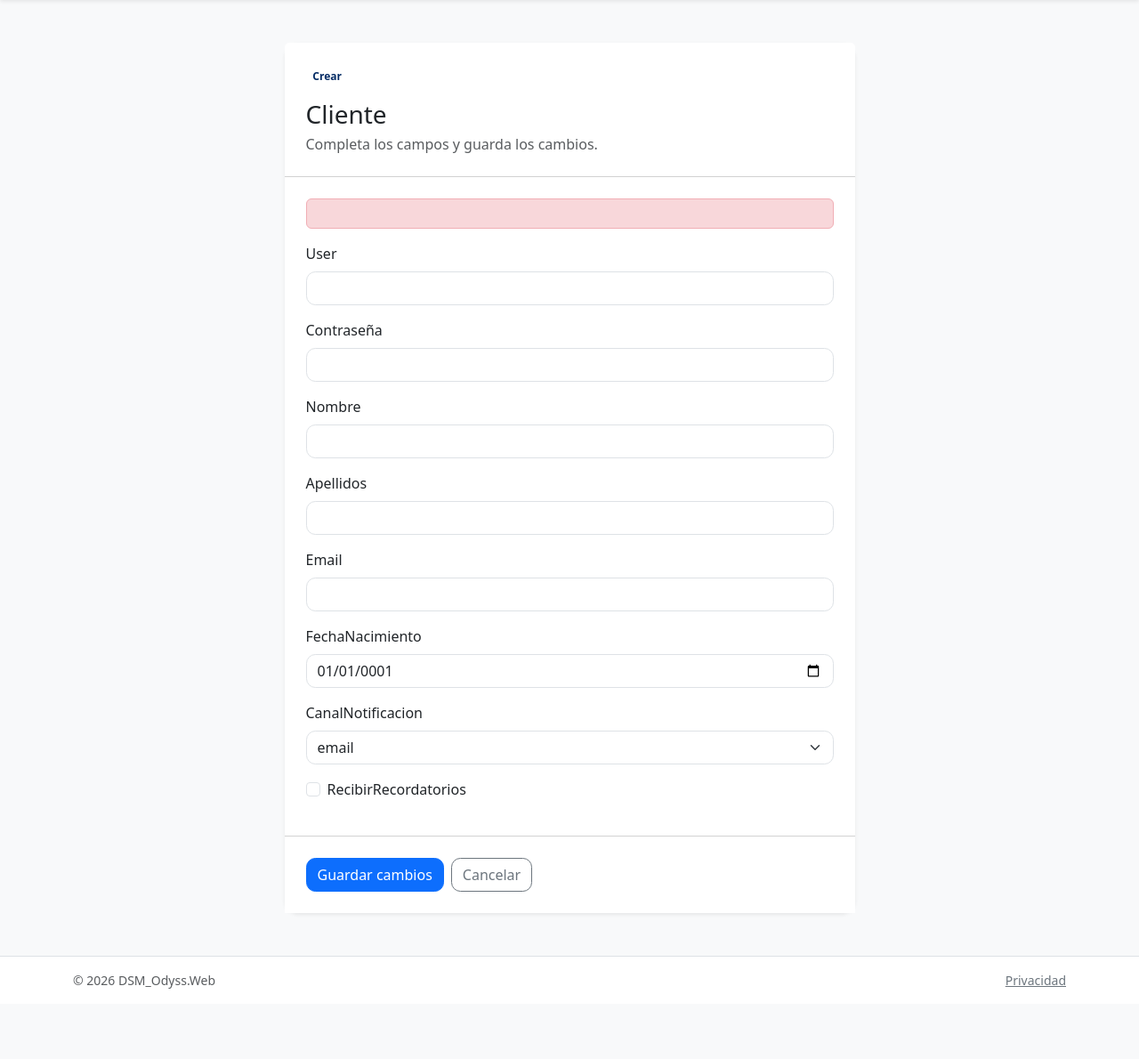
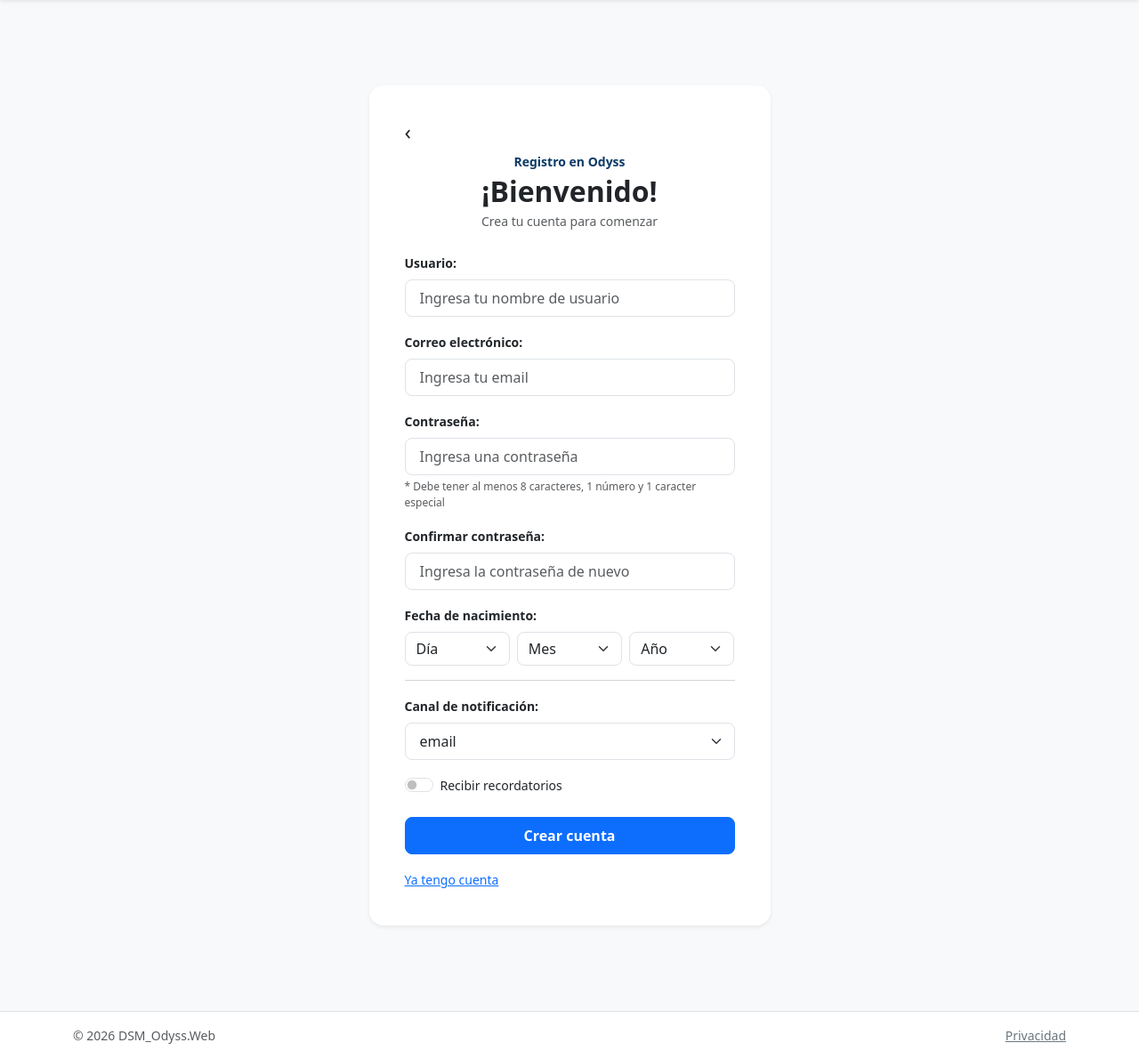
Before and after one commit to alexpunzi/DSM_Odyss, an ASP.NET Core app: template DSM_Odyss/generated/DSM_Odyss.Web/Views/Cliente/Register.cshtml in a window 1280 px wide. Shown: the part 56-1246 px from the top of the page at 89% size. Before the commit the page ends 1167 px from the top, so only its background shows below. Run offline with ASP.NET Core 8, Linux system fonts and the light colour scheme; the template is opened without the code that fills it, so the values that code supplies are empty; style sheets or scripts are compiled from the project's sources; some libraries are stand-ins or nearby versions.

Commit message:
Pagina de registro

```diff
--- a/DSM_Odyss/generated/DSM_Odyss.Web/Controllers/ClienteController.cs
+++ b/DSM_Odyss/generated/DSM_Odyss.Web/Controllers/ClienteController.cs
@@ -112,9 +112,12 @@ public partial class ClienteController : Controller
     public async Task<IActionResult> Register(DSM_Odyss.Web.ViewModels.ClienteViewModel model, int p_checklist_oid, int p_recordatorio_oid)
     {
     /*PROTECTED REGION ID(ClienteController_Register_POST_body) START*/
+        if (string.IsNullOrEmpty(model.Password)) ModelState.AddModelError(nameof(model.Password), "Debes indicar una contraseña.");
+        if (!model.DiaNacimiento.HasValue || !model.MesNacimiento.HasValue || !model.AnioNacimiento.HasValue)
+            ModelState.AddModelError(nameof(model.FechaNacimiento), "Debes indicar tu fecha de nacimiento.");
 
+        if (!ModelState.IsValid) return View(model);
 
-        if (string.IsNullOrEmpty(model.Password)) ModelState.AddModelError(nameof(model.Password), "Debes indicar una contraseña.");
         if (!ModelState.IsValid) return View(model);
         Cliente createdUser;
         try
--- a/DSM_Odyss/generated/DSM_Odyss.Web/Views/Cliente/Register.cshtml
+++ b/DSM_Odyss/generated/DSM_Odyss.Web/Views/Cliente/Register.cshtml
@@ -1,74 +1,155 @@
-@* HARIA-WEB GENERATED sha256:78be60a75f11ed6434f2b2698a49146b7a1ae4cd6d277aa88b025d444b5c0dcc *@
 @model DSM_Odyss.Web.ViewModels.ClienteViewModel
 
 @{
-    ViewData["Title"] = "Crear";
+    ViewData["Title"] = "Crear cuenta";
+    var meses = new[] { "Enero", "Febrero", "Marzo", "Abril", "Mayo", "Junio", "Julio", "Agosto", "Septiembre", "Octubre", "Noviembre", "Diciembre" };
 }
 
-<div class="row justify-content-center">
-    <div class="col-lg-8 col-xl-7">
-        <div class="card border-0 shadow-sm">
-            <div class="card-header bg-body p-4">
-                <span class="badge text-bg-primary-subtle text-primary-emphasis mb-3">Crear</span>
-                <h1 class="h3 mb-1">Cliente</h1>
-                <p class="text-body-secondary mb-0">Completa los campos y guarda los cambios.</p>
+<div class="row justify-content-center align-items-center my-4 my-md-5">
+    <div class="col-12 col-sm-10 col-md-8 col-lg-6 col-xl-5">
+        <div class="card border-0 shadow-sm rounded-4 p-3 p-sm-4">
+            <div class="card-body">
+
+                <!-- Flecha volver atrás -->
+                <div class="mb-2">
+                    <a href="javascript:history.back()" class="text-dark text-decoration-none fs-4 lh-1" title="Volver">
+                        &#8249;
+                    </a>
                 </div>
-            <form asp-action="Register" method="post">
+
+                <!-- Cabecera -->
+                <div class="text-center mb-4">
+                    <p class="text-primary fw-semibold small mb-1" style="color: #0d3b66 !important;">Registro en Odyss</p>
+                    <h1 class="h2 fw-bold text-dark mb-1">¡Bienvenido!</h1>
+                    <p class="text-muted small mb-0">Crea tu cuenta para comenzar</p>
+                </div>
+
+                <form asp-action="Register" method="post" id="registerForm">
                     @Html.AntiForgeryToken()
-                <div class="card-body p-4">
-                    <div asp-validation-summary="All" class="alert alert-danger py-2" role="alert"></div>
+
+                    @if (!ViewData.ModelState.IsValid)
+                    {
+                        <div asp-validation-summary="All" class="alert alert-danger py-2 small rounded-3" role="alert"></div>
+                    }
+
+                    <!-- Campos ocultos necesarios para satisfacer [Required] de Nombre y Apellidos -->
+                    <input type="hidden" asp-for="Nombre" id="hiddenNombre" value="Usuario" />
+                    <input type="hidden" asp-for="Apellidos" value="-" />
+
+                    <!-- Usuario -->
                     <div class="mb-3">
-            <label asp-for="User" class="form-label"></label>
-            <input asp-for="User" class="form-control" />
-            <span asp-validation-for="User" class="text-danger"></span>
+                        <label asp-for="User" class="form-label fw-semibold small text-dark">Usuario:</label>
+                        <input asp-for="User" id="inputUser" class="form-control form-control-lg rounded-3 fs-6" placeholder="Ingresa tu nombre de usuario" />
+                        <span asp-validation-for="User" class="text-danger small"></span>
                     </div>
+
+                    <!-- Correo electrónico -->
                     <div class="mb-3">
-            <label asp-for="Password" class="form-label"></label>
-            <input asp-for="Password" type="password" value="" autocomplete="new-password" required class="form-control" />
-            <span asp-validation-for="Password" class="text-danger"></span>
+                        <label asp-for="Email" class="form-label fw-semibold small text-dark">Correo electrónico:</label>
+                        <input asp-for="Email" type="email" class="form-control form-control-lg rounded-3 fs-6" placeholder="Ingresa tu email" />
+                        <span asp-validation-for="Email" class="text-danger small"></span>
                     </div>
+
+                    <!-- Contraseña -->
                     <div class="mb-3">
-            <label asp-for="Nombre" class="form-label"></label>
-            <input asp-for="Nombre" class="form-control" />
-            <span asp-validation-for="Nombre" class="text-danger"></span>
+                        <label asp-for="Password" class="form-label fw-semibold small text-dark">Contraseña:</label>
+                        <input asp-for="Password" type="password" value="" autocomplete="new-password" required class="form-control form-control-lg rounded-3 fs-6" placeholder="Ingresa una contraseña" />
+                        <div class="form-text text-muted" style="font-size: 0.75rem;">
+                            * Debe tener al menos 8 caracteres, 1 número y 1 caracter especial
                         </div>
+                        <span asp-validation-for="Password" class="text-danger small"></span>
+                    </div>
+
+                    <!-- Confirmar contraseña -->
                     <div class="mb-3">
-            <label asp-for="Apellidos" class="form-label"></label>
-            <input asp-for="Apellidos" class="form-control" />
-            <span asp-validation-for="Apellidos" class="text-danger"></span>
+                        <label asp-for="ConfirmPassword" class="form-label fw-semibold small text-dark">Confirmar contraseña:</label>
+                        <input asp-for="ConfirmPassword" type="password" value="" autocomplete="new-password" required class="form-control form-control-lg rounded-3 fs-6" placeholder="Ingresa la contraseña de nuevo" />
+                        <span asp-validation-for="ConfirmPassword" class="text-danger small"></span>
                     </div>
+
+                    <!-- Fecha de nacimiento -->
                     <div class="mb-3">
-            <label asp-for="Email" class="form-label"></label>
-            <input asp-for="Email" class="form-control" />
-            <span asp-validation-for="Email" class="text-danger"></span>
+                        <label class="form-label fw-semibold small text-dark">Fecha de nacimiento:</label>
+                        <div class="row g-2">
+                            <div class="col-4">
+                                <select asp-for="DiaNacimiento" class="form-select rounded-3">
+                                    <option value="">Día</option>
+                                    @for (int d = 1; d <= 31; d++)
+                                    {
+                                        <option value="@d">@d</option>
+                                    }
+                                </select>
                             </div>
-        <div class="mb-3">
-            <label asp-for="FechaNacimiento" class="form-label"></label>
-            <input asp-for="FechaNacimiento" type="date" class="form-control" />
-            <span asp-validation-for="FechaNacimiento" class="text-danger"></span>
+                            <div class="col-4">
+                                <select asp-for="MesNacimiento" class="form-select rounded-3">
+                                    <option value="">Mes</option>
+                                    @for (int m = 1; m <= 12; m++)
+                                    {
+                                        <option value="@m">@meses[m - 1]</option>
+                                    }
+                                </select>
                             </div>
-        <div class="mb-3">
-            <label asp-for="CanalNotificacion" class="form-label"></label>
-            <select asp-for="CanalNotificacion" asp-items="Html.GetEnumSelectList<DSM_Odyss.Domain.Enums.CanalNotificacion>()" class="form-select"></select>
-            <span asp-validation-for="CanalNotificacion" class="text-danger"></span>
-        </div>
-        <div class="form-check mb-3">
-            <input asp-for="RecibirRecordatorios" class="form-check-input" />
-            <label asp-for="RecibirRecordatorios" class="form-check-label"></label>
-            <span asp-validation-for="RecibirRecordatorios" class="text-danger"></span>
+                            <div class="col-4">
+                                <select asp-for="AnioNacimiento" class="form-select rounded-3">
+                                    <option value="">Año</option>
+                                    @for (int y = DateTime.Now.Year; y >= 1920; y--)
+                                    {
+                                        <option value="@y">@y</option>
+                                    }
+                                </select>
                             </div>
                         </div>
-                <div class="card-footer bg-body p-4 d-flex flex-column flex-sm-row gap-2">
-                    <button type="submit" class="btn btn-primary">Guardar cambios</button>
-                    <a asp-action="Index" class="btn btn-outline-secondary">Cancelar</a>
+                        <span asp-validation-for="FechaNacimiento" class="text-danger small"></span>
+                    </div>
+
+                    <hr class="my-3 text-muted opacity-25" />
+
+                    <!-- Canal de notificación (Enum CanalNotificacion) -->
+                    <div class="mb-3">
+                        <label asp-for="CanalNotificacion" class="form-label fw-semibold small text-dark">Canal de notificación:</label>
+                        <select asp-for="CanalNotificacion" asp-items="Html.GetEnumSelectList<DSM_Odyss.Domain.Enums.CanalNotificacion>()" class="form-select form-select-lg rounded-3 fs-6"></select>
+                        <span asp-validation-for="CanalNotificacion" class="text-danger small"></span>
+                    </div>
+
+                    <!-- Recibir recordatorios -->
+                    <div class="form-check form-switch mb-4">
+                        <input asp-for="RecibirRecordatorios" class="form-check-input" role="switch" />
+                        <label asp-for="RecibirRecordatorios" class="form-check-label small text-dark">
+                            Recibir recordatorios
+                        </label>
+                        <span asp-validation-for="RecibirRecordatorios" class="text-danger small"></span>
+                    </div>
+
+                    <!-- Botón principal -->
+                    <div class="d-grid mb-3">
+                        <button type="submit" class="btn btn-primary btn-lg rounded-3 fw-semibold fs-6 py-2">
+                            Crear cuenta
+                        </button>
+                    </div>
+
+                    <!-- Enlace inferior -->
+                    <div class="text-start">
+                        <a asp-controller="Account" asp-action="Login" class="text-primary text-decoration-underline small">
+                            Ya tengo cuenta
+                        </a>
                     </div>
                 </form>
+
+            </div>
         </div>
     </div>
 </div>
 
 @section Scripts {
     <partial name="_ValidationScriptsPartial" />
+    <script>
+        const inputUser = document.getElementById('inputUser');
+        const hiddenNombre = document.getElementById('hiddenNombre');
 
-
+        function syncNombre() {
+            hiddenNombre.value = inputUser.value.trim() || 'Usuario';
         }
+        inputUser.addEventListener('input', syncNombre);
+        document.getElementById('registerForm').addEventListener('submit', syncNombre);
+    </script>
+}
```
Also changed, not shown: DSM_Odyss/generated/DSM_Odyss.Web/ViewModels/ClienteViewModel.cs (+58 -5 lines), DSM_Odyss/generated/InitializeDB/DSM_Odyss.db. Lines whose indentation alone changed are shown as unchanged.
